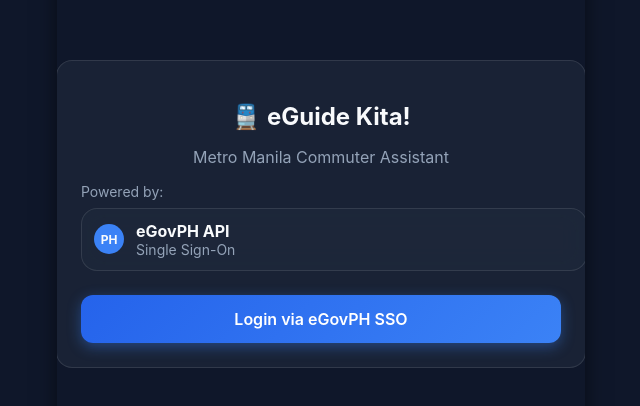
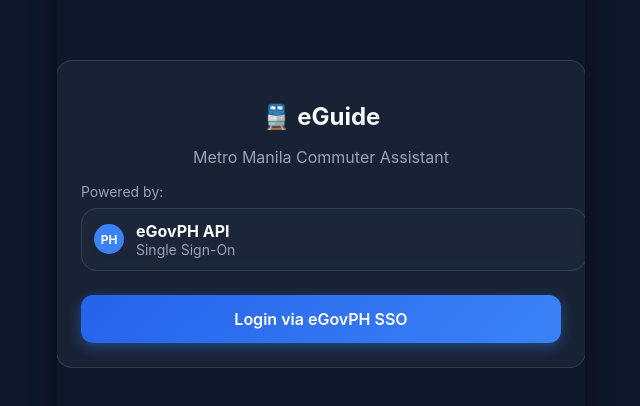
Before and after one commit to justinGabster/eGuide, a Next.js app: page / in a window 1280 px wide. Shown: the part 210-616 px from the top of the page, without its empty margins (319-959 px from the left). Built offline with nearby package versions, Linux system fonts and the light colour scheme.

Commit message:
Rename project to eGuide

```diff
--- a/app/layout.tsx
+++ b/app/layout.tsx
@@ -2,7 +2,7 @@
 import './globals.css';
 
 export const metadata: Metadata = {
-  title: 'eGuide Kita!',
+  title: 'eGuide',
   description: 'Metro Manila Commuter Assistant',
 };
 
--- a/app/page.tsx
+++ b/app/page.tsx
@@ -4,7 +4,7 @@
   return (
     <main className="mobile-container flex-center">
       <div className="glass-card text-center fade-in">
-        <h1 className="title mb-2">🚆 eGuide Kita!</h1>
+        <h1 className="title mb-2">🚆 eGuide</h1>
         <p className="subtitle mb-6">Metro Manila Commuter Assistant</p>
 
         <div style={{ textAlign: 'left', marginBottom: '24px' }}>
--- a/setup_skeleton.js
+++ b/setup_skeleton.js
@@ -198,7 +198,7 @@
 import './globals.css';
 
 export const metadata: Metadata = {
-  title: 'eGuide Kita!',
+  title: 'eGuide',
   description: 'Metro Manila Commuter Assistant',
 };
 
@@ -225,7 +225,7 @@
   return (
     <main className="mobile-container flex-center">
       <div className="glass-card text-center fade-in">
-        <h1 className="title mb-2">🚆 eGuide Kita!</h1>
+        <h1 className="title mb-2">🚆 eGuide</h1>
         <p className="subtitle mb-6">Metro Manila Commuter Assistant</p>
 
         <div style={{ textAlign: 'left', marginBottom: '24px' }}>
```
